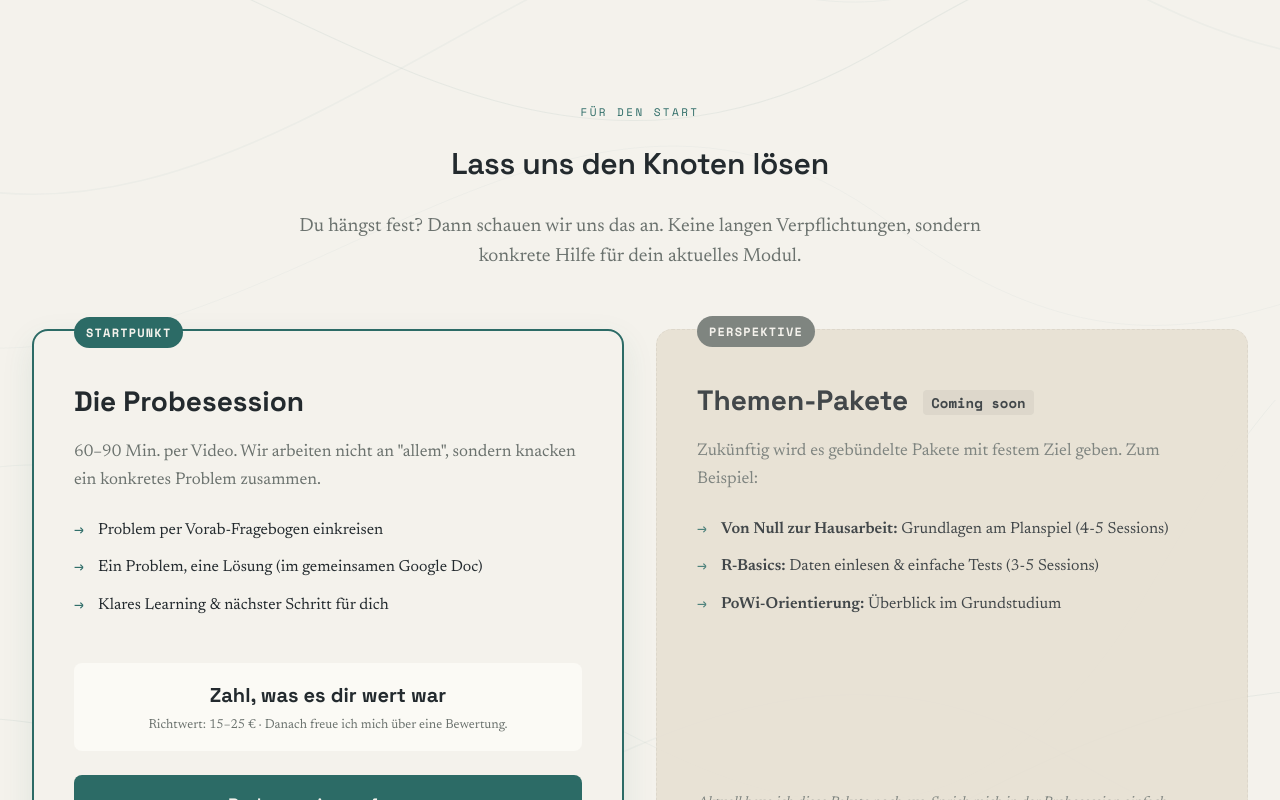
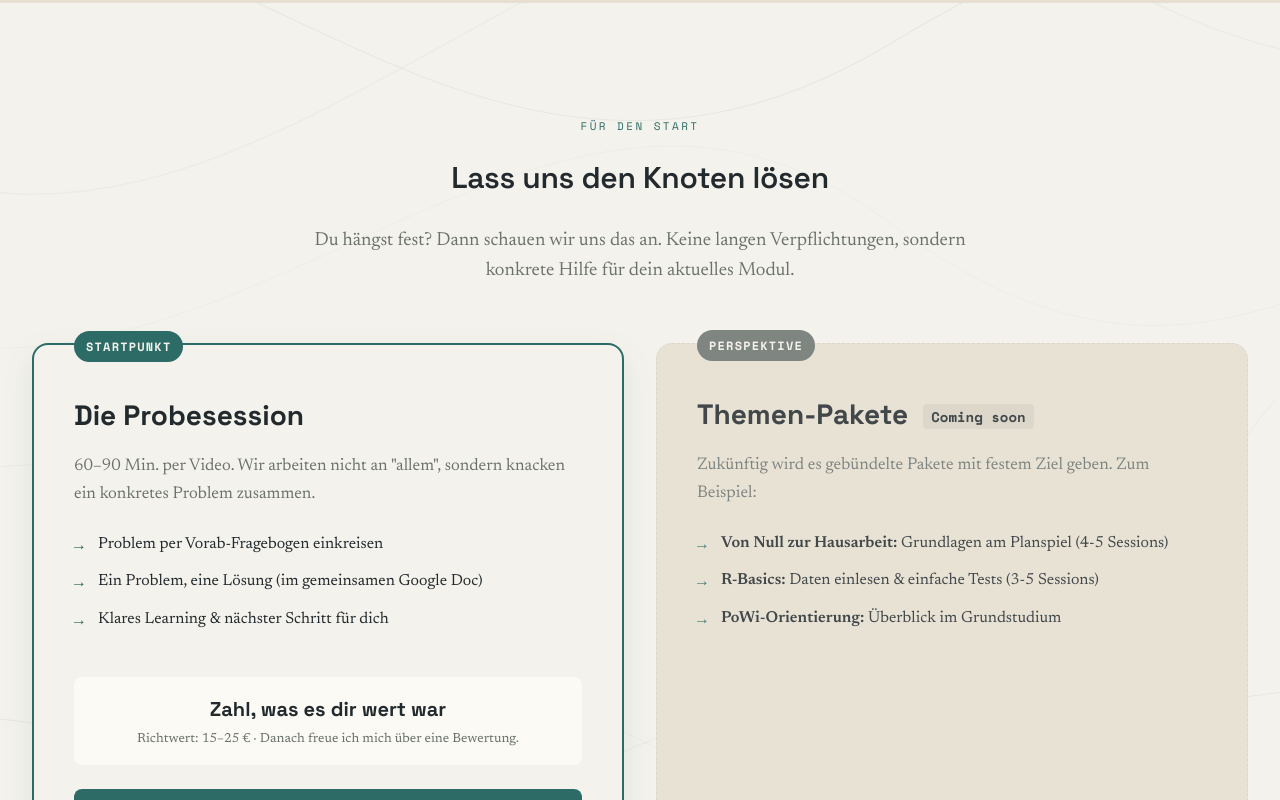
Before and after one commit to klartext-powi/website, a plain HTML site: page index.html in a window 1280 px wide. Shown: the part 2000-2800 px from the top of the page. Drawn offline with nearby package versions, Linux system fonts and the light colour scheme; a script that the page names is missing.

Commit message:
DSGVO-Absicherung, lokale Fonts, Impressum, Datenschutz, SEO
- Google Fonts lokal gehostet (assets/fonts/ + fonts.css), kein CDN mehr
- Impressum (§ 5 TMG) und Datenschutzerklärung (DSGVO) hinzugefügt
- Footer mit Links zu Impressum und Datenschutz ergänzt
- Meta-Tags vervollständigt: OG, Twitter Card, robots, canonical
- Favicon-Referenzen auf dark-Variante korrigiert (heller Hintergrund)
- Legal-Styling in style.css ergänzt
- Kein Cookie-Banner nötig: keine Tracking-Cookies, Fonts lokal

Co-Authored-By: Claude Sonnet 4.6 <noreply@anthropic.com>

```diff
--- /dev/null
+++ b/fonts.css
@@ -0,0 +1,243 @@
+/* vietnamese */
+@font-face {
+  font-family: 'Newsreader';
+  font-style: normal;
+  font-weight: 400;
+  font-display: swap;
+  src: url(assets/fonts/cY9AfjOCX1hbuyalUrK439HyjIJFJpeBZQ.woff2) format('woff2');
+  unicode-range: U+0102-0103, U+0110-0111, U+0128-0129, U+0168-0169, U+01A0-01A1, U+01AF-01B0, U+0300-0301, U+0303-0304, U+0308-0309, U+0323, U+0329, U+1EA0-1EF9, U+20AB;
+}
+/* latin-ext */
+@font-face {
+  font-family: 'Newsreader';
+  font-style: normal;
+  font-weight: 400;
+  font-display: swap;
+  src: url(assets/fonts/cY9AfjOCX1hbuyalUrK439DyjIJFJpeBZQ.woff2) format('woff2');
+  unicode-range: U+0100-02BA, U+02BD-02C5, U+02C7-02CC, U+02CE-02D7, U+02DD-02FF, U+0304, U+0308, U+0329, U+1D00-1DBF, U+1E00-1E9F, U+1EF2-1EFF, U+2020, U+20A0-20AB, U+20AD-20C0, U+2113, U+2C60-2C7F, U+A720-A7FF;
+}
+/* latin */
+@font-face {
+  font-family: 'Newsreader';
+  font-style: normal;
+  font-weight: 400;
+  font-display: swap;
+  src: url(assets/fonts/cY9AfjOCX1hbuyalUrK4397yjIJFJpc.woff2) format('woff2');
+  unicode-range: U+0000-00FF, U+0131, U+0152-0153, U+02BB-02BC, U+02C6, U+02DA, U+02DC, U+0304, U+0308, U+0329, U+2000-206F, U+20AC, U+2122, U+2191, U+2193, U+2212, U+2215, U+FEFF, U+FFFD;
+}
+/* vietnamese */
+@font-face {
+  font-family: 'Newsreader';
+  font-style: normal;
+  font-weight: 500;
+  font-display: swap;
+  src: url(assets/fonts/cY9AfjOCX1hbuyalUrK439HyjIJFJpeBZQ.woff2) format('woff2');
+  unicode-range: U+0102-0103, U+0110-0111, U+0128-0129, U+0168-0169, U+01A0-01A1, U+01AF-01B0, U+0300-0301, U+0303-0304, U+0308-0309, U+0323, U+0329, U+1EA0-1EF9, U+20AB;
+}
+/* latin-ext */
+@font-face {
+  font-family: 'Newsreader';
+  font-style: normal;
+  font-weight: 500;
+  font-display: swap;
+  src: url(assets/fonts/cY9AfjOCX1hbuyalUrK439DyjIJFJpeBZQ.woff2) format('woff2');
+  unicode-range: U+0100-02BA, U+02BD-02C5, U+02C7-02CC, U+02CE-02D7, U+02DD-02FF, U+0304, U+0308, U+0329, U+1D00-1DBF, U+1E00-1E9F, U+1EF2-1EFF, U+2020, U+20A0-20AB, U+20AD-20C0, U+2113, U+2C60-2C7F, U+A720-A7FF;
+}
+/* latin */
+@font-face {
+  font-family: 'Newsreader';
+  font-style: normal;
+  font-weight: 500;
+  font-display: swap;
+  src: url(assets/fonts/cY9AfjOCX1hbuyalUrK4397yjIJFJpc.woff2) format('woff2');
+  unicode-range: U+0000-00FF, U+0131, U+0152-0153, U+02BB-02BC, U+02C6, U+02DA, U+02DC, U+0304, U+0308, U+0329, U+2000-206F, U+20AC, U+2122, U+2191, U+2193, U+2212, U+2215, U+FEFF, U+FFFD;
+}
+/* vietnamese */
+@font-face {
+  font-family: 'Newsreader';
+  font-style: normal;
+  font-weight: 600;
+  font-display: swap;
+  src: url(assets/fonts/cY9AfjOCX1hbuyalUrK439HyjIJFJpeBZQ.woff2) format('woff2');
+  unicode-range: U+0102-0103, U+0110-0111, U+0128-0129, U+0168-0169, U+01A0-01A1, U+01AF-01B0, U+0300-0301, U+0303-0304, U+0308-0309, U+0323, U+0329, U+1EA0-1EF9, U+20AB;
+}
+/* latin-ext */
+@font-face {
+  font-family: 'Newsreader';
+  font-style: normal;
+  font-weight: 600;
+  font-display: swap;
+  src: url(assets/fonts/cY9AfjOCX1hbuyalUrK439DyjIJFJpeBZQ.woff2) format('woff2');
+  unicode-range: U+0100-02BA, U+02BD-02C5, U+02C7-02CC, U+02CE-02D7, U+02DD-02FF, U+0304, U+0308, U+0329, U+1D00-1DBF, U+1E00-1E9F, U+1EF2-1EFF, U+2020, U+20A0-20AB, U+20AD-20C0, U+2113, U+2C60-2C7F, U+A720-A7FF;
+}
+/* latin */
+@font-face {
+  font-family: 'Newsreader';
+  font-style: normal;
+  font-weight: 600;
+  font-display: swap;
+  src: url(assets/fonts/cY9AfjOCX1hbuyalUrK4397yjIJFJpc.woff2) format('woff2');
+  unicode-range: U+0000-00FF, U+0131, U+0152-0153, U+02BB-02BC, U+02C6, U+02DA, U+02DC, U+0304, U+0308, U+0329, U+2000-206F, U+20AC, U+2122, U+2191, U+2193, U+2212, U+2215, U+FEFF, U+FFFD;
+}
+/* vietnamese */
+@font-face {
+  font-family: 'Space Grotesk';
+  font-style: normal;
+  font-weight: 400;
+  font-display: swap;
+  src: url(assets/fonts/V8mDoQDjQSkFtoMM3T6r8E7mPb54C_k3HqUtEw.woff2) format('woff2');
+  unicode-range: U+0102-0103, U+0110-0111, U+0128-0129, U+0168-0169, U+01A0-01A1, U+01AF-01B0, U+0300-0301, U+0303-0304, U+0308-0309, U+0323, U+0329, U+1EA0-1EF9, U+20AB;
+}
+/* latin-ext */
+@font-face {
+  font-family: 'Space Grotesk';
+  font-style: normal;
+  font-weight: 400;
+  font-display: swap;
+  src: url(assets/fonts/V8mDoQDjQSkFtoMM3T6r8E7mPb94C_k3HqUtEw.woff2) format('woff2');
+  unicode-range: U+0100-02BA, U+02BD-02C5, U+02C7-02CC, U+02CE-02D7, U+02DD-02FF, U+0304, U+0308, U+0329, U+1D00-1DBF, U+1E00-1E9F, U+1EF2-1EFF, U+2020, U+20A0-20AB, U+20AD-20C0, U+2113, U+2C60-2C7F, U+A720-A7FF;
+}
+/* latin */
+@font-face {
+  font-family: 'Space Grotesk';
+  font-style: normal;
+  font-weight: 400;
+  font-display: swap;
+  src: url(assets/fonts/V8mDoQDjQSkFtoMM3T6r8E7mPbF4C_k3HqU.woff2) format('woff2');
+  unicode-range: U+0000-00FF, U+0131, U+0152-0153, U+02BB-02BC, U+02C6, U+02DA, U+02DC, U+0304, U+0308, U+0329, U+2000-206F, U+20AC, U+2122, U+2191, U+2193, U+2212, U+2215, U+FEFF, U+FFFD;
+}
+/* vietnamese */
+@font-face {
+  font-family: 'Space Grotesk';
+  font-style: normal;
+  font-weight: 500;
+  font-display: swap;
+  src: url(assets/fonts/V8mDoQDjQSkFtoMM3T6r8E7mPb54C_k3HqUtEw.woff2) format('woff2');
+  unicode-range: U+0102-0103, U+0110-0111, U+0128-0129, U+0168-0169, U+01A0-01A1, U+01AF-01B0, U+0300-0301, U+0303-0304, U+0308-0309, U+0323, U+0329, U+1EA0-1EF9, U+20AB;
+}
+/* latin-ext */
+@font-face {
+  font-family: 'Space Grotesk';
+  font-style: normal;
+  font-weight: 500;
+  font-display: swap;
+  src: url(assets/fonts/V8mDoQDjQSkFtoMM3T6r8E7mPb94C_k3HqUtEw.woff2) format('woff2');
+  unicode-range: U+0100-02BA, U+02BD-02C5, U+02C7-02CC, U+02CE-02D7, U+02DD-02FF, U+0304, U+0308, U+0329, U+1D00-1DBF, U+1E00-1E9F, U+1EF2-1EFF, U+2020, U+20A0-20AB, U+20AD-20C0, U+2113, U+2C60-2C7F, U+A720-A7FF;
+}
+/* latin */
+@font-face {
+  font-family: 'Space Grotesk';
+  font-style: normal;
+  font-weight: 500;
+  font-display: swap;
+  src: url(assets/fonts/V8mDoQDjQSkFtoMM3T6r8E7mPbF4C_k3HqU.woff2) format('woff2');
+  unicode-range: U+0000-00FF, U+0131, U+0152-0153, U+02BB-02BC, U+02C6, U+02DA, U+02DC, U+0304, U+0308, U+0329, U+2000-206F, U+20AC, U+2122, U+2191, U+2193, U+2212, U+2215, U+FEFF, U+FFFD;
+}
+/* vietnamese */
+@font-face {
+  font-family: 'Space Grotesk';
+  font-style: normal;
+  font-weight: 600;
+  font-display: swap;
+  src: url(assets/fonts/V8mDoQDjQSkFtoMM3T6r8E7mPb54C_k3HqUtEw.woff2) format('woff2');
+  unicode-range: U+0102-0103, U+0110-0111, U+0128-0129, U+0168-0169, U+01A0-01A1, U+01AF-01B0, U+0300-0301, U+0303-0304, U+0308-0309, U+0323, U+0329, U+1EA0-1EF9, U+20AB;
+}
+/* latin-ext */
+@font-face {
+  font-family: 'Space Grotesk';
+  font-style: normal;
+  font-weight: 600;
+  font-display: swap;
+  src: url(assets/fonts/V8mDoQDjQSkFtoMM3T6r8E7mPb94C_k3HqUtEw.woff2) format('woff2');
+  unicode-range: U+0100-02BA, U+02BD-02C5, U+02C7-02CC, U+02CE-02D7, U+02DD-02FF, U+0304, U+0308, U+0329, U+1D00-1DBF, U+1E00-1E9F, U+1EF2-1EFF, U+2020, U+20A0-20AB, U+20AD-20C0, U+2113, U+2C60-2C7F, U+A720-A7FF;
+}
+/* latin */
+@font-face {
+  font-family: 'Space Grotesk';
+  font-style: normal;
+  font-weight: 600;
+  font-display: swap;
+  src: url(assets/fonts/V8mDoQDjQSkFtoMM3T6r8E7mPbF4C_k3HqU.woff2) format('woff2');
+  unicode-range: U+0000-00FF, U+0131, U+0152-0153, U+02BB-02BC, U+02C6, U+02DA, U+02DC, U+0304, U+0308, U+0329, U+2000-206F, U+20AC, U+2122, U+2191, U+2193, U+2212, U+2215, U+FEFF, U+FFFD;
+}
+/* vietnamese */
+@font-face {
+  font-family: 'Space Grotesk';
+  font-style: normal;
+  font-weight: 700;
+  font-display: swap;
+  src: url(assets/fonts/V8mDoQDjQSkFtoMM3T6r8E7mPb54C_k3HqUtEw.woff2) format('woff2');
+  unicode-range: U+0102-0103, U+0110-0111, U+0128-0129, U+0168-0169, U+01A0-01A1, U+01AF-01B0, U+0300-0301, U+0303-0304, U+0308-0309, U+0323, U+0329, U+1EA0-1EF9, U+20AB;
+}
+/* latin-ext */
+@font-face {
+  font-family: 'Space Grotesk';
+  font-style: normal;
+  font-weight: 700;
+  font-display: swap;
+  src: url(assets/fonts/V8mDoQDjQSkFtoMM3T6r8E7mPb94C_k3HqUtEw.woff2) format('woff2');
+  unicode-range: U+0100-02BA, U+02BD-02C5, U+02C7-02CC, U+02CE-02D7, U+02DD-02FF, U+0304, U+0308, U+0329, U+1D00-1DBF, U+1E00-1E9F, U+1EF2-1EFF, U+2020, U+20A0-20AB, U+20AD-20C0, U+2113, U+2C60-2C7F, U+A720-A7FF;
+}
+/* latin */
+@font-face {
+  font-family: 'Space Grotesk';
+  font-style: normal;
+  font-weight: 700;
+  font-display: swap;
+  src: url(assets/fonts/V8mDoQDjQSkFtoMM3T6r8E7mPbF4C_k3HqU.woff2) format('woff2');
+  unicode-range: U+0000-00FF, U+0131, U+0152-0153, U+02BB-02BC, U+02C6, U+02DA, U+02DC, U+0304, U+0308, U+0329, U+2000-206F, U+20AC, U+2122, U+2191, U+2193, U+2212, U+2215, U+FEFF, U+FFFD;
+}
+/* vietnamese */
+@font-face {
+  font-family: 'Space Mono';
+  font-style: normal;
+  font-weight: 400;
+  font-display: swap;
+  src: url(assets/fonts/i7dPIFZifjKcF5UAWdDRYE58RXi4EwSsbg.woff2) format('woff2');
+  unicode-range: U+0102-0103, U+0110-0111, U+0128-0129, U+0168-0169, U+01A0-01A1, U+01AF-01B0, U+0300-0301, U+0303-0304, U+0308-0309, U+0323, U+0329, U+1EA0-1EF9, U+20AB;
+}
+/* latin-ext */
+@font-face {
+  font-family: 'Space Mono';
+  font-style: normal;
+  font-weight: 400;
+  font-display: swap;
+  src: url(assets/fonts/i7dPIFZifjKcF5UAWdDRYE98RXi4EwSsbg.woff2) format('woff2');
+  unicode-range: U+0100-02BA, U+02BD-02C5, U+02C7-02CC, U+02CE-02D7, U+02DD-02FF, U+0304, U+0308, U+0329, U+1D00-1DBF, U+1E00-1E9F, U+1EF2-1EFF, U+2020, U+20A0-20AB, U+20AD-20C0, U+2113, U+2C60-2C7F, U+A720-A7FF;
+}
+/* latin */
+@font-face {
+  font-family: 'Space Mono';
+  font-style: normal;
+  font-weight: 400;
+  font-display: swap;
+  src: url(assets/fonts/i7dPIFZifjKcF5UAWdDRYEF8RXi4EwQ.woff2) format('woff2');
+  unicode-range: U+0000-00FF, U+0131, U+0152-0153, U+02BB-02BC, U+02C6, U+02DA, U+02DC, U+0304, U+0308, U+0329, U+2000-206F, U+20AC, U+2122, U+2191, U+2193, U+2212, U+2215, U+FEFF, U+FFFD;
+}
+/* vietnamese */
+@font-face {
+  font-family: 'Space Mono';
+  font-style: normal;
+  font-weight: 700;
+  font-display: swap;
+  src: url(assets/fonts/i7dMIFZifjKcF5UAWdDRaPpZUFqaHi6WZ3S_Yg.woff2) format('woff2');
+  unicode-range: U+0102-0103, U+0110-0111, U+0128-0129, U+0168-0169, U+01A0-01A1, U+01AF-01B0, U+0300-0301, U+0303-0304, U+0308-0309, U+0323, U+0329, U+1EA0-1EF9, U+20AB;
+}
+/* latin-ext */
+@font-face {
+  font-family: 'Space Mono';
+  font-style: normal;
+  font-weight: 700;
+  font-display: swap;
+  src: url(assets/fonts/i7dMIFZifjKcF5UAWdDRaPpZUFuaHi6WZ3S_Yg.woff2) format('woff2');
+  unicode-range: U+0100-02BA, U+02BD-02C5, U+02C7-02CC, U+02CE-02D7, U+02DD-02FF, U+0304, U+0308, U+0329, U+1D00-1DBF, U+1E00-1E9F, U+1EF2-1EFF, U+2020, U+20A0-20AB, U+20AD-20C0, U+2113, U+2C60-2C7F, U+A720-A7FF;
+}
+/* latin */
+@font-face {
+  font-family: 'Space Mono';
+  font-style: normal;
+  font-weight: 700;
+  font-display: swap;
+  src: url(assets/fonts/i7dMIFZifjKcF5UAWdDRaPpZUFWaHi6WZ3Q.woff2) format('woff2');
+  unicode-range: U+0000-00FF, U+0131, U+0152-0153, U+02BB-02BC, U+02C6, U+02DA, U+02DC, U+0304, U+0308, U+0329, U+2000-206F, U+20AC, U+2122, U+2191, U+2193, U+2212, U+2215, U+FEFF, U+FFFD;
+}
--- a/index.html
+++ b/index.html
@@ -6,16 +6,29 @@
     <title>KLARTEXT – Fachcoaching fürs Politik- und Sozialwissenschaftsstudium von Fidel Friczewski</title>
     <meta name="description" content="KLARTEXT - Fachcoaching für Studis (Politik- und Sozialwissenschaften) von Fidel Friczewski (M.Sc.). Verständlich erklärt, auf Augenhöhe, zugeschnitten auf dein Modul.">
     <meta name="theme-color" content="#f4f2ec">
-    <link rel="preconnect" href="https://fonts.googleapis.com">
-    <link rel="preconnect" href="https://fonts.gstatic.com" crossorigin>
-    <link href="https://fonts.googleapis.com/css2?family=Newsreader:opsz,wght@6..72,400;6..72,500;6..72,600&family=Space+Grotesk:wght@400;500;600;700&family=Space+Mono:wght@400;700&display=swap" rel="stylesheet">
+    <meta name="robots" content="index, follow">
+    <link rel="canonical" href="https://klartext-powi.github.io/website/">
+
+    <!-- Open Graph / Social Media -->
+    <meta property="og:type" content="website">
+    <meta property="og:url" content="https://klartext-powi.github.io/website/">
+    <meta property="og:title" content="KLARTEXT – Fachcoaching fürs PoWi- & Sowi-Studium">
+    <meta property="og:description" content="Fachcoaching für Studis (Politik- und Sozialwissenschaften) von Fidel Friczewski. Verständlich erklärt, auf Augenhöhe, zugeschnitten auf dein Modul.">
+    <meta property="og:site_name" content="KLARTEXT">
+    <meta property="og:image" content="https://klartext-powi.github.io/website/assets/wordmark/klartext-wordmark-light.png">
+    <meta name="twitter:card" content="summary">
+    <meta name="twitter:title" content="KLARTEXT – Fachcoaching fürs PoWi- & Sowi-Studium">
+    <meta name="twitter:description" content="Fachcoaching für Studis von Fidel Friczewski. Verständlich erklärt, auf Augenhöhe.">
+
+    <link rel="stylesheet" href="fonts.css">
     <link rel="stylesheet" href="style.css">
 
-    <link rel="icon" type="image/svg+xml" href="assets/svg/KLARTEXT-Icon-light.svg">
-    <link rel="icon" type="image/png" sizes="32x32" href="assets/icon/klartext-icon-light-32.png">
-    <link rel="icon" type="image/png" sizes="16x16" href="assets/icon/klartext-icon-light-16.png">
+    <!-- Favicons -->
+    <link rel="icon" type="image/svg+xml" href="assets/svg/KLARTEXT-Icon-dark.svg">
+    <link rel="icon" type="image/png" sizes="32x32" href="assets/icon/klartext-icon-dark-32.png">
+    <link rel="icon" type="image/png" sizes="16x16" href="assets/icon/klartext-icon-dark-16.png">
     <link rel="shortcut icon" href="assets/favicon.ico">
-    <link rel="apple-touch-icon" sizes="180x180" href="assets/icon/klartext-icon-light-180.png">
+    <link rel="apple-touch-icon" sizes="180x180" href="assets/icon/klartext-icon-dark-180.png">
     <meta name="apple-mobile-web-app-title" content="KLARTEXT">
     <script async src="https://tally.so/widgets/embed.js"></script>
 
@@ -28,7 +41,6 @@
     <div class="nav-container">
 
       <a href="#" class="nav-brand">
-        <img src="assets/svg/KLARTEXT-Icon-light.svg" alt="KLARTEXT Icon" class="nav-icon">
         <img src="assets/svg/KLARTEXT-Logo.svg" alt="KLARTEXT" class="nav-wordmark">
       </a>
 
@@ -37,6 +49,10 @@
         <a href="#angebot">Angebot</a>
         <a href="#prinzipien">Ansatz</a>
       </nav>
+
+      <div class="nav-actions">
+        <a href="#tally-open=xX6OPv&tally-layout=modal&tally-width=600&tally-hide-title=1&tally-emoji-text=👋&tally-emoji-animation=wave" class="nav-cta">Session buchen</a>
+      </div>
 
     </div>
   </header>
@@ -240,7 +256,7 @@
 
   <!-- FOOTER placeholder -->
   <footer class="site-footer">
-    <p>KLARTEXT – Fidel Friczewski · <a href="mailto:klartext-powi@outlook.de">klartext-powi@outlook.de</a></p>
+    <p>KLARTEXT – Fidel Friczewski · <a href="mailto:fidel.friczewski@gmx.net">fidel.friczewski@gmx.net</a> · <a href="impressum.html">Impressum</a> · <a href="datenschutz.html">Datenschutz</a></p>
   </footer>
 
   <script>
```
Also changed, not shown: datenschutz.html (added, +96 -0 lines), impressum.html (added, +71 -0 lines), style.css (+67 -10 lines), assets/fonts/V8mDoQDjQSkFtoMM3T6r8E7mPb54C_k3HqUtEw.woff2 (added), assets/fonts/V8mDoQDjQSkFtoMM3T6r8E7mPb94C_k3HqUtEw.woff2 (added), assets/fonts/V8mDoQDjQSkFtoMM3T6r8E7mPbF4C_k3HqU.woff2 (added), assets/fonts/cY9AfjOCX1hbuyalUrK4397yjIJFJpc.woff2 (added), assets/fonts/cY9AfjOCX1hbuyalUrK439DyjIJFJpeBZQ.woff2 (added), assets/fonts/cY9AfjOCX1hbuyalUrK439HyjIJFJpeBZQ.woff2 (added), assets/fonts/i7dMIFZifjKcF5UAWdDRaPpZUFWaHi6WZ3Q.woff2 (added), assets/fonts/i7dMIFZifjKcF5UAWdDRaPpZUFqaHi6WZ3S_Yg.woff2 (added), assets/fonts/i7dMIFZifjKcF5UAWdDRaPpZUFuaHi6WZ3S_Yg.woff2 (added), assets/fonts/i7dPIFZifjKcF5UAWdDRYE58RXi4EwSsbg.woff2 (added), assets/fonts/i7dPIFZifjKcF5UAWdDRYE98RXi4EwSsbg.woff2 (added), 1 more files.
